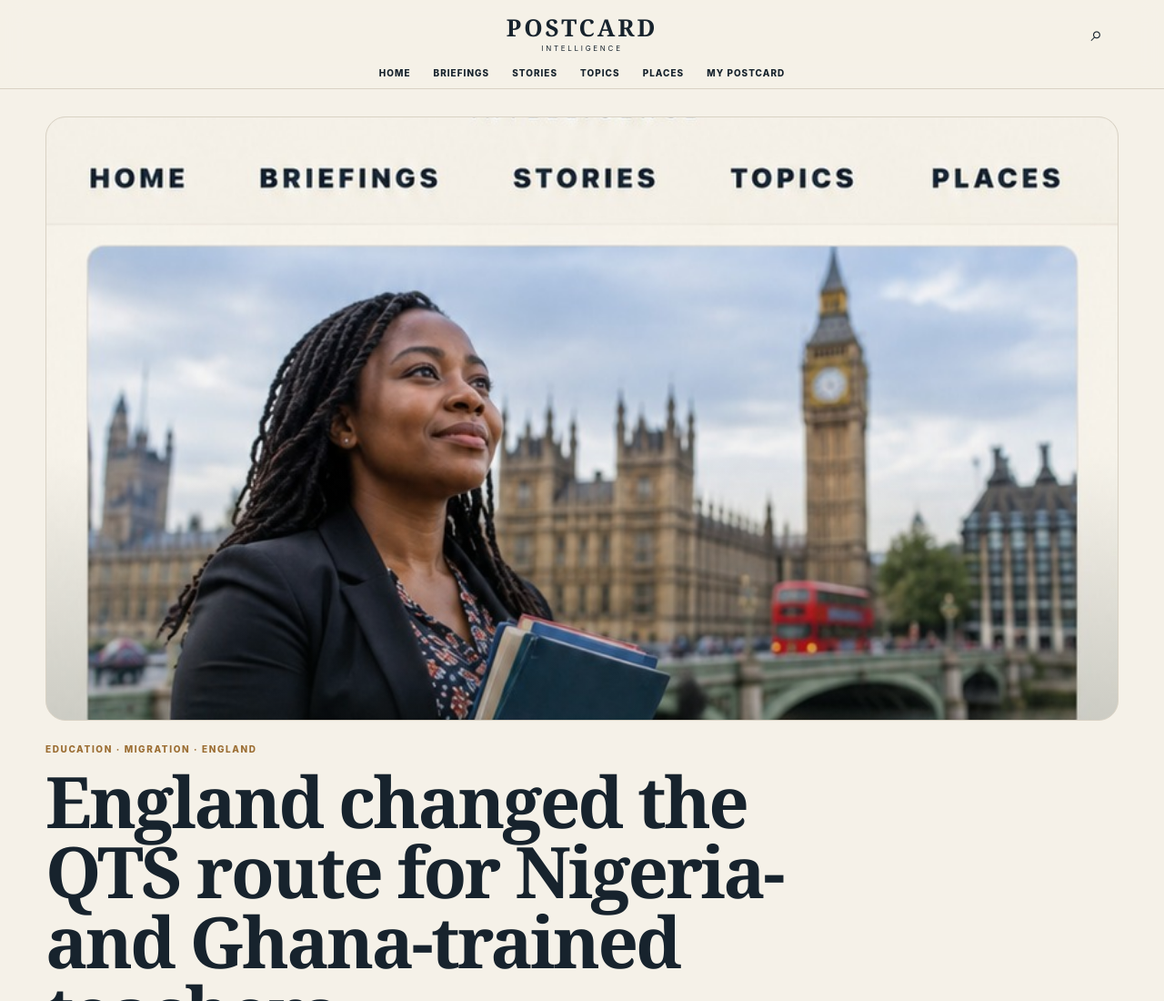
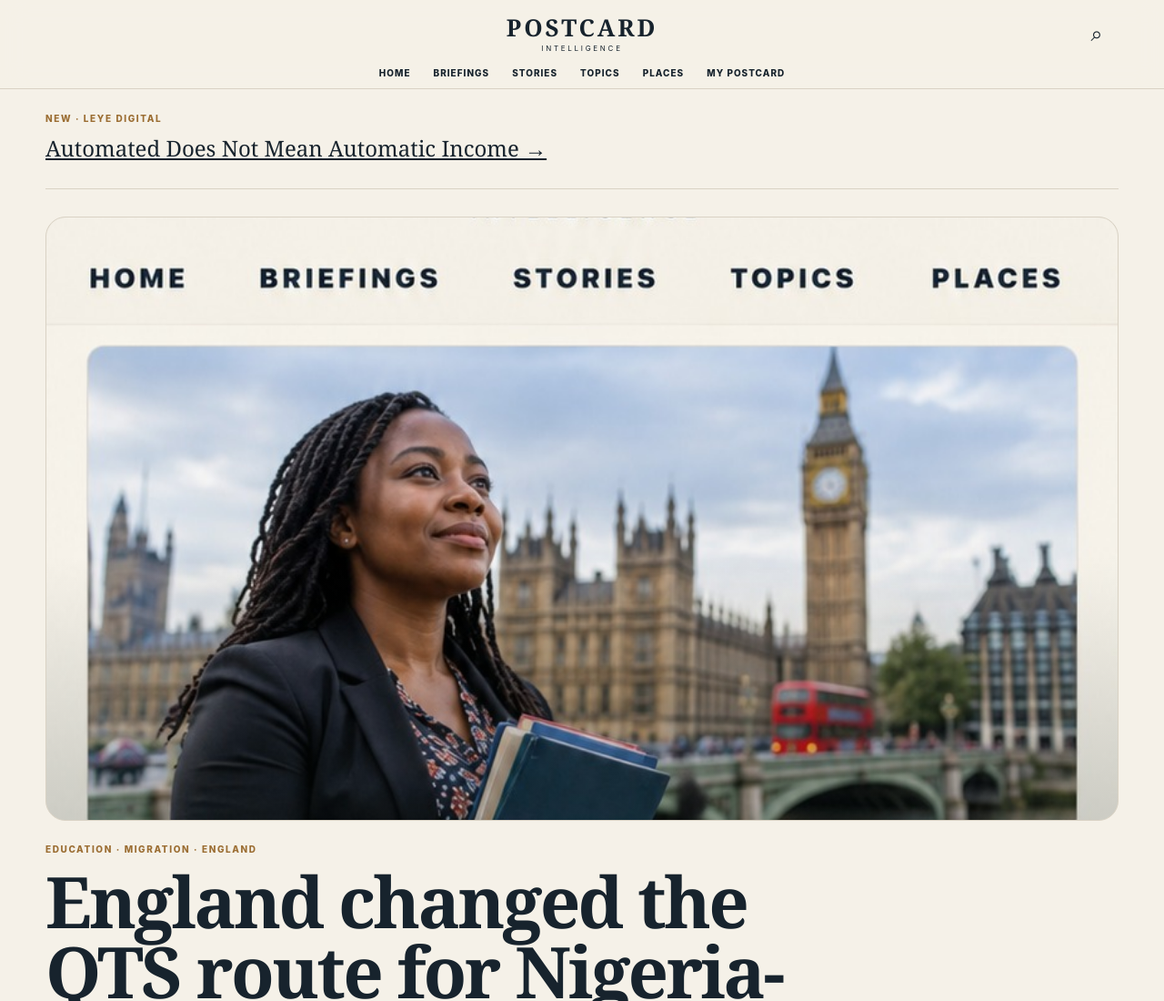
Before and after one commit to 5lsdynastyinc-dot/postcard-intelligence, a website: page index.html in a window 1280 px wide. Shown: the top 1100 px of the page at 91% size. Drawn offline with Linux system fonts and the light colour scheme.

Commit message:
Link first LEYE edition while preserving existing reader

```diff
--- a/index.html
+++ b/index.html
@@ -203,6 +203,7 @@ footer{padding:28px 0;border-top:1px solid var(--line);color:var(--muted);font-s
   </div>
 </header>
 
+<aside class="shell" style="padding:20px 0;border-bottom:1px solid var(--line)" aria-label="Latest edition"><span class="eyebrow">New · LEYE DIGITAL</span><p style="margin:8px 0;font:24px Georgia,serif"><a href="/editions/automated-does-not-mean-automatic-income">Automated Does Not Mean Automatic Income →</a></p></aside>
 <main id="top" tabindex="-1">
 <section class="hero">
   <div class="shell">
```
